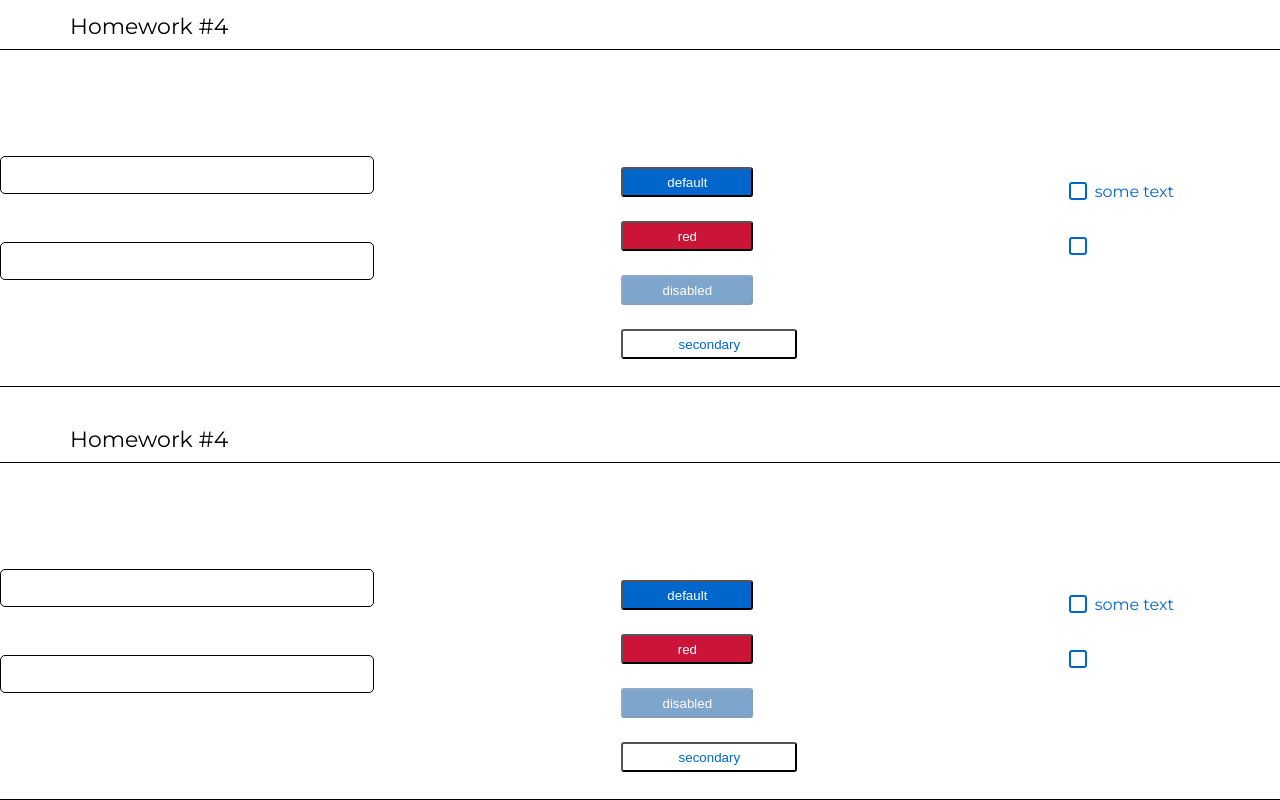
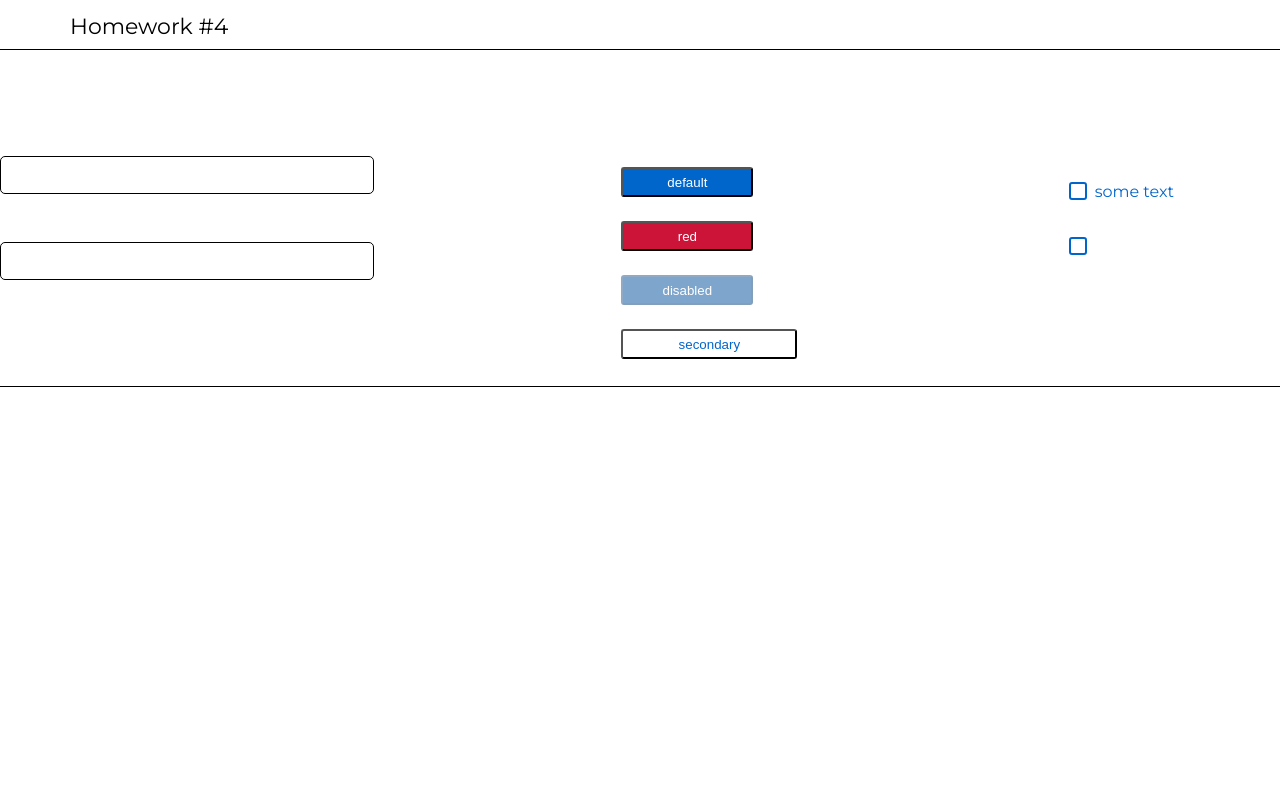
Before and after one commit to bababanana1995/homeWork, a React (Create React App) app: page / in a window 1280 px wide. Shown: the part 1412-2212 px from the top of the page. After the commit the page ends 1799 px from the top, so only its background shows below. Built offline with nearby package versions, Linux system fonts and the light colour scheme.

Commit message:
дом hw4

```diff
--- a/src/s1-main/App.tsx
+++ b/src/s1-main/App.tsx
@@ -13,7 +13,6 @@ function App() {
             <HW2/>
             <HW3/>
             <HW4/>
-            <HW4/>
 
             {/*при выполнении дз 5 и более - закомментировать здесь дз 1-4, так как они есть внутри дз 5*/}
             {/*<HW5/>*/}
```
